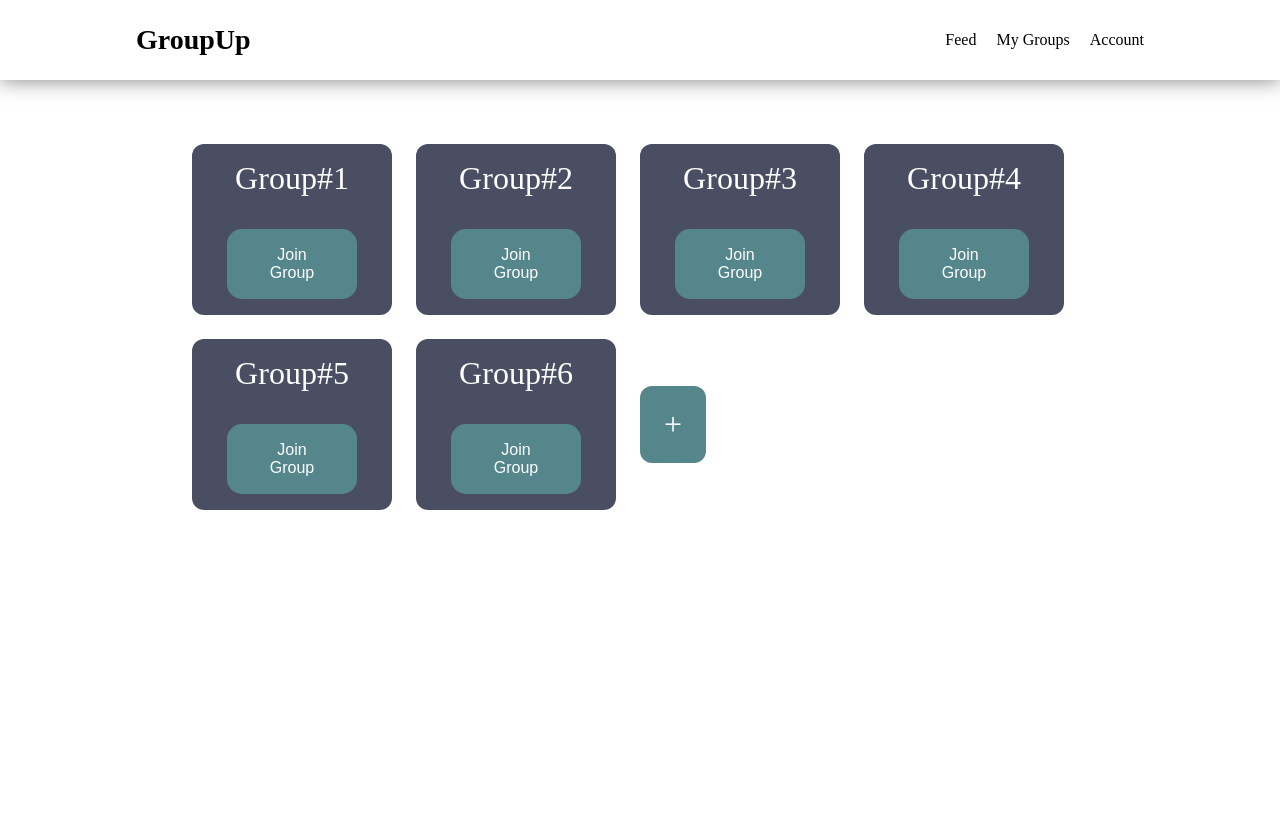
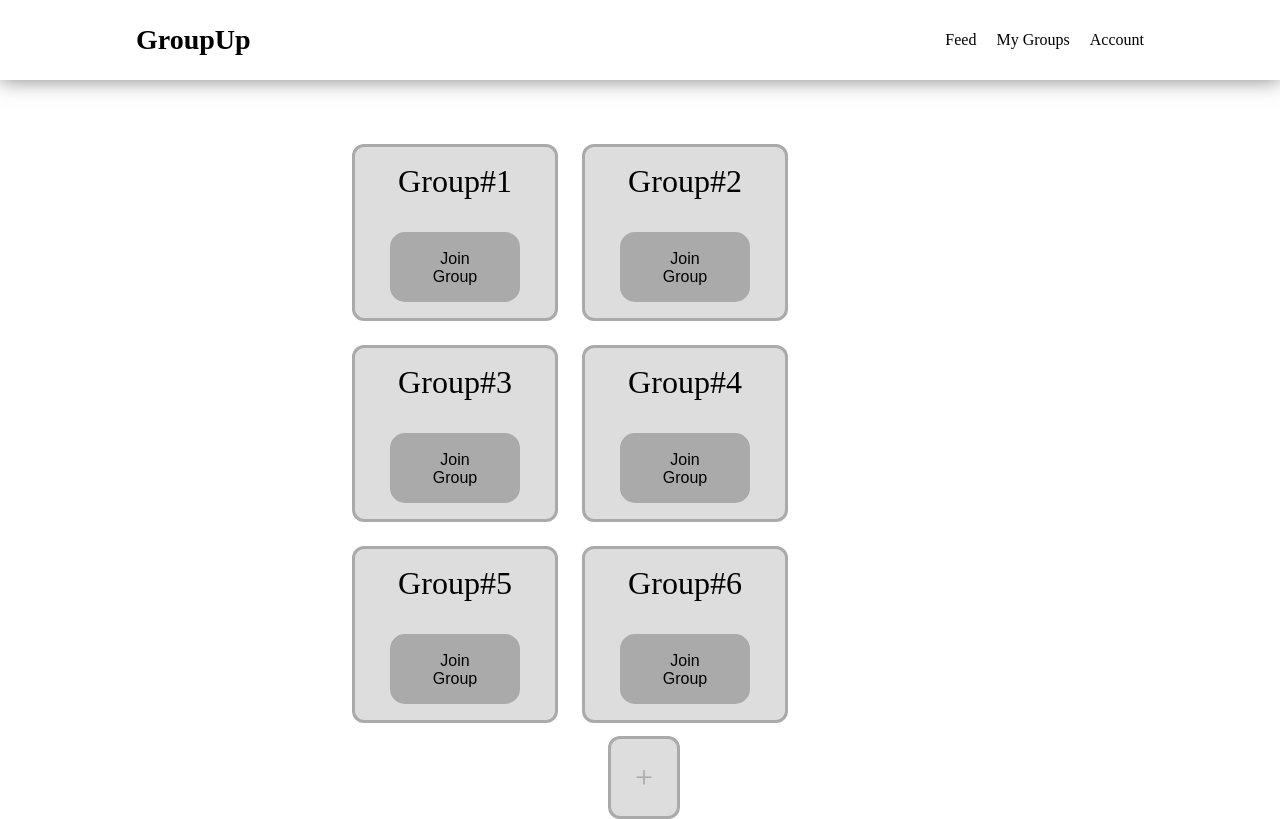
Before and after one commit to mertercoban/GroupUp, a plain HTML site: page my-groups/index.html in a window 1280 px wide. Drawn offline with Linux system fonts and the light colour scheme.

Commit message:
update css properties

```diff
--- a/my-groups/create/create-group.css
+++ b/my-groups/create/create-group.css
@@ -1,3 +1,19 @@
 form{
     margin-left: 40%;
+    align-items: center;
 }
+
+.field input {
+    width: 288px;
+    height: 48px;
+    border: 1px solid black;
+    border-radius: 8px;
+}
+
+#join {
+    margin-top: 2%;
+    width: 25%;
+    height: 48px;
+    border-radius: 8px;
+    border: solid 1px;
+}
--- a/my-groups/index.html
+++ b/my-groups/index.html
@@ -59,6 +59,9 @@
             <div class="title">Group#6</div>
             <button id="join">Join Group</button>
         </div>
+
+    </div>
+    <div class="create">
         <a id="create" href="create">+</a>
     </div>
 </body>
--- a/my-groups/style-group.css
+++ b/my-groups/style-group.css
@@ -1,8 +1,8 @@
 #join {
-    background-color: #55868c;
-    border: none;
+    background-color: #aaa;
+    border: solid #aaa 3px;
     border-radius: 15px;
-    color: white;
+    color: black;
     padding: 15px 32px;
     text-align: center;
     text-decoration: none;
@@ -14,9 +14,10 @@
 
 #create {
     all: unset;
-    background-color: #55868c;
+    background-color: #ddd;
+    border: solid #aaa 3px;
     border-radius: 12px;
-    color: white;
+    color: #aaa;
     padding: 20px 24px;
     text-align: center;
     font-size: 32px;
@@ -24,20 +25,21 @@
 
 .title {
     font-size: 32px;
-    color: white;
+    color: black;
 }
 
 .groups {
     margin-top: 5%;
-    margin-left: 15%;
+    margin-left: 27.5%;
+    margin-right: 25%;
+    max-width: 50%;
     display: flex;
     align-items: center;
     gap: 24px;
-    display: flex;
     flex-wrap: wrap;
 }
 
-.group {
+.group{
     display: flex;
     flex-direction: column;
     align-items: center;
@@ -45,5 +47,14 @@
     min-width: 168px;
     border-radius: 12px;
     padding: 16px;
-    background-color: #4a4e62;
+    background-color: #ddd;
+    border: solid #aaa 3px;
 }
+
+.create {
+    margin-top: 1%;
+    margin-left: 47.5%;
+    display: flex;
+    align-items: center;
+    flex-wrap: wrap;
+}
```
Also changed, not shown: contact-us/index.html (+3 -3 lines), contact-us/style.css (+8 -3 lines), feed/style.css (+8 -6 lines), my-groups/create/index.html (+7 -7 lines).
